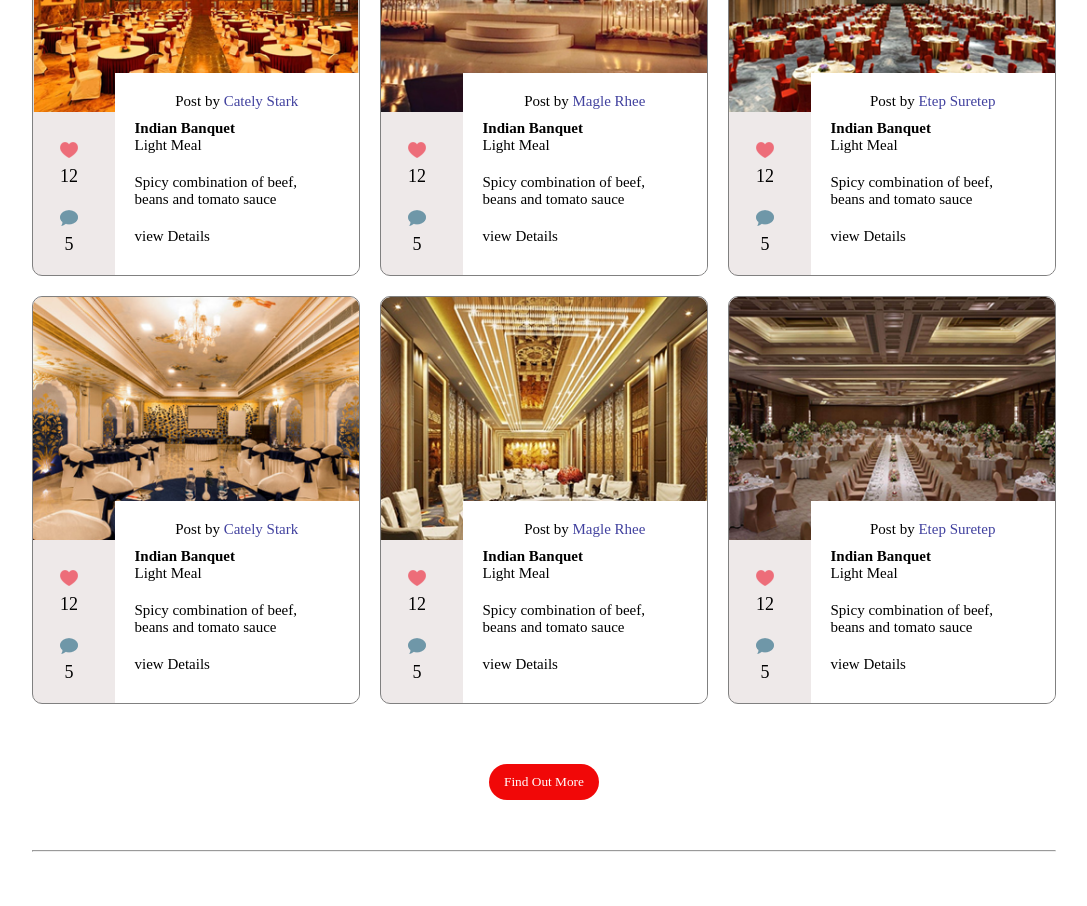
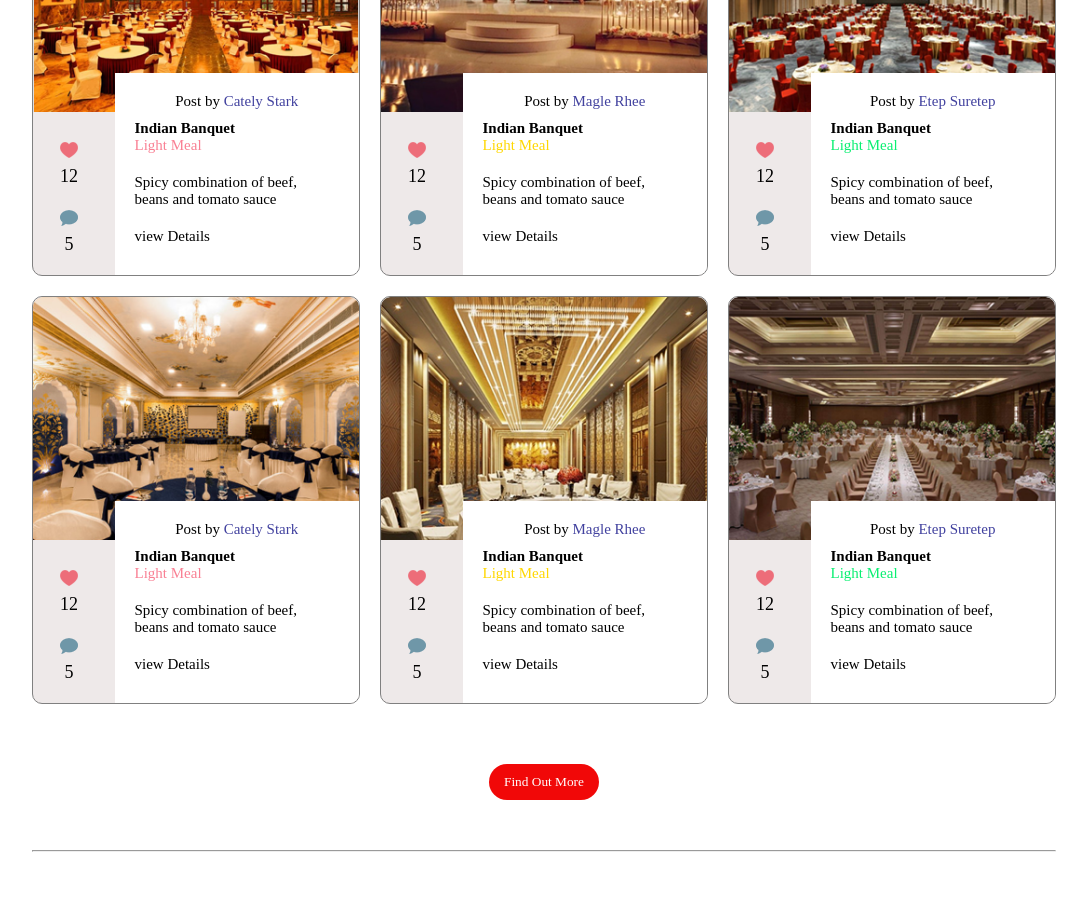
Before and after one commit to Av-Akshay/banquetboookinghomepage, a React (Create React App) app: page / in a window 1280 px wide. Shown: the part 1360-2266 px from the top of the page, without its empty margins (96-1183 px from the left). Built offline with nearby package versions, Linux system fonts and the light colour scheme; a web font is replaced by a local one.

Commit message:
style: sub_card_flex heading

```diff
--- a/src/components/BanquetCommonComponent.jsx
+++ b/src/components/BanquetCommonComponent.jsx
@@ -2,7 +2,9 @@ import React from "react";
 import { Heart, Comment } from "../images";
 
 const BanquetCommonComponent = (props) => {
-  const { Banquet, name } = props;
+  const { Banquet, name, heading } = props;
+  console.log(heading);
+
   return (
     <div className="common_card">
       <div>
@@ -25,7 +27,7 @@ const BanquetCommonComponent = (props) => {
         <div className="sub_card_flex">
           <div>
             <h2>Indian Banquet</h2>
-            <p>Light Meal</p>
+            <p className={heading}>Light Meal</p>
           </div>
           <p>
             Spicy combination of beef,
--- a/src/components/Banquets.jsx
+++ b/src/components/Banquets.jsx
@@ -10,6 +10,9 @@ import {
 } from "../images";
 
 const Banquets = () => {
+  const pink = " pink_heading";
+  const yellow = "yellow_heading";
+  const green = "green_heading";
   return (
     <div className="our_top_banquets">
       <div className="top_banquets">
@@ -17,12 +20,36 @@ const Banquets = () => {
         <p>Make your fuction more impressive with Banquet Booking</p>
       </div>
       <div className="banquets_card">
-        <BanquetCommonComponent Banquet={BanquetOne} name={"Cately Stark"} />
-        <BanquetCommonComponent Banquet={BanquetTwo} name={"Magle Rhee"} />
-        <BanquetCommonComponent Banquet={BanquetThree} name={"Etep Suretep"} />
-        <BanquetCommonComponent Banquet={BanquetFour} name={"Cately Stark"} />
-        <BanquetCommonComponent Banquet={BanquetFive} name={"Magle Rhee"} />
-        <BanquetCommonComponent Banquet={BanquetSix} name={"Etep Suretep"} />
+        <BanquetCommonComponent
+          Banquet={BanquetOne}
+          name={"Cately Stark"}
+          heading={pink}
+        />
+        <BanquetCommonComponent
+          Banquet={BanquetTwo}
+          name={"Magle Rhee"}
+          heading={yellow}
+        />
+        <BanquetCommonComponent
+          Banquet={BanquetThree}
+          name={"Etep Suretep"}
+          heading={green}
+        />
+        <BanquetCommonComponent
+          Banquet={BanquetFour}
+          name={"Cately Stark"}
+          heading={pink}
+        />
+        <BanquetCommonComponent
+          Banquet={BanquetFive}
+          name={"Magle Rhee"}
+          heading={yellow}
+        />
+        <BanquetCommonComponent
+          Banquet={BanquetSix}
+          name={"Etep Suretep"}
+          heading={green}
+        />
       </div>
       <div className="find_more_banquet">
         <button className="btn">Find Out More</button>
--- a/src/components/Steps.jsx
+++ b/src/components/Steps.jsx
@@ -2,7 +2,7 @@ import React from "react";
 
 const Steps = (props) => {
   const { img, icon, order1, order2, classCom } = props;
-  console.log(classCom);
+
   return (
     <div className="find_banquet">
       <div className={`item1 ${classCom}`} style={order2}>
--- a/src/index.css
+++ b/src/index.css
@@ -275,6 +275,15 @@ html {
   bottom: 0;
   right: 0;
   width: 75%;
+}
+.pink_heading {
+  color: rgb(249, 128, 148);
+}
+.yellow_heading {
+  color: #ffd700;
+}
+.green_heading {
+  color: rgb(9, 239, 113);
 }
 .sub_card_heading {
   text-align: center;
```
